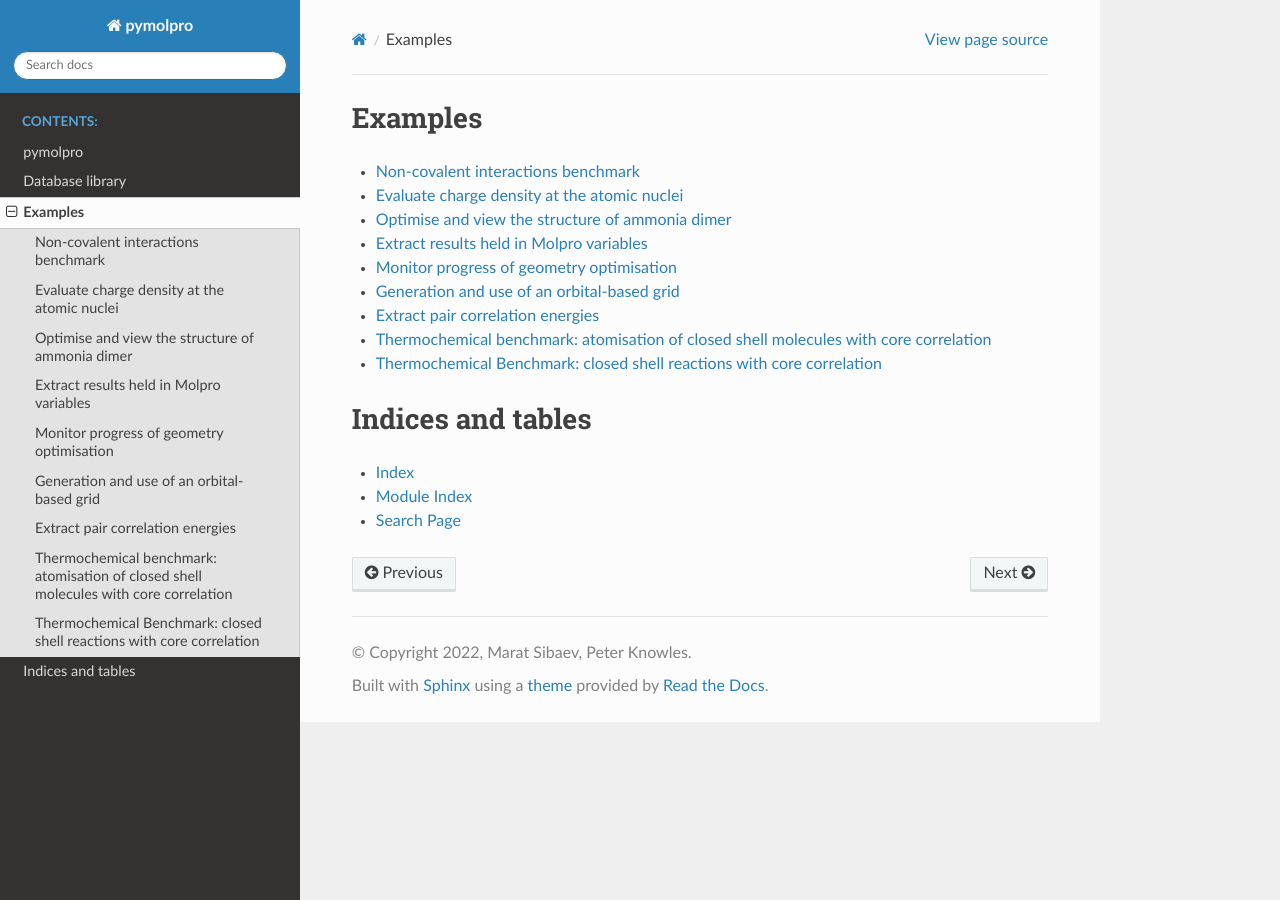
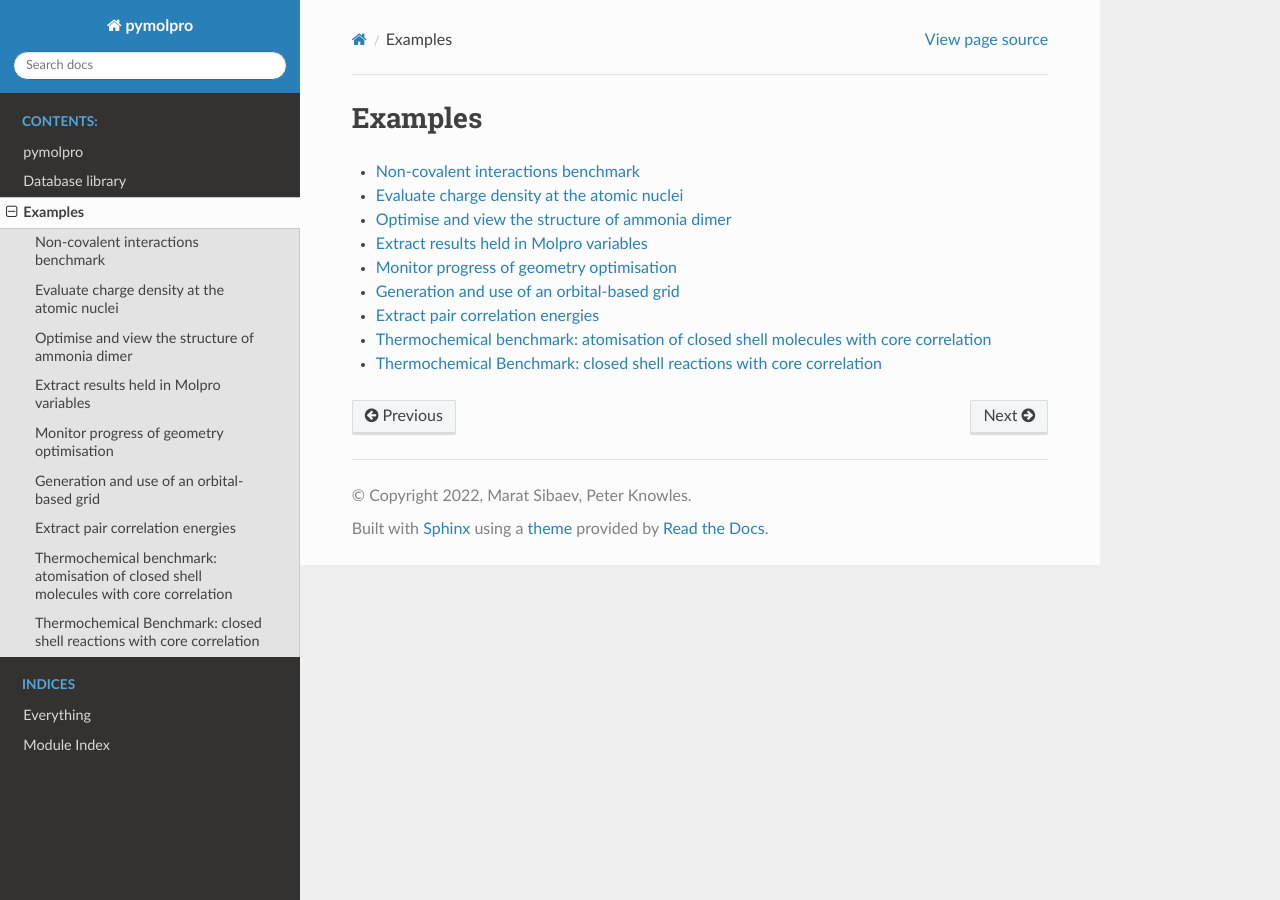
Before and after one commit to molpro/pymolpro, a Sphinx documentation site: the page built from docs/source/examples.rst, in a window 1280 px wide. Built offline with Sphinx 7.4.7 and the Read the Docs theme 2.0.0, drawn with Linux system fonts in a browser that asks for light colours; the version number could not be read and is left out.

Commit message:
tidy documentation

```diff
--- /dev/null
+++ b/docs/source/_templates/layout.html
@@ -0,0 +1,13 @@
+{% extends "!layout.html" %}
+
+{% block menu %}
+{{ super() }}
+<p class="caption">
+    <span class="caption-text">Indices</span>
+</p>
+<ul>
+    <li class="toctree-l1"><a href= "{{pathto('genindex.html', 1)}}">Everything</a></li>
+    <li class="toctree-l1"><a href= "{{pathto('py-modindex.html', 1)}}">Module Index</a></li>
+</ul>
+
+{% endblock %}
--- a/docs/source/conf.py
+++ b/docs/source/conf.py
@@ -40,7 +40,7 @@
 # https://www.sphinx-doc.org/en/master/usage/configuration.html#options-for-html-output
 
 html_theme = "sphinx_rtd_theme"
-html_static_path = ['_static']
+# html_static_path = ['_static']
 
 import os
 
--- a/docs/source/examples.rst
+++ b/docs/source/examples.rst
@@ -6,11 +6,3 @@
    :glob:
 
    examples/*
-
-
-Indices and tables
-==================
-
-* :ref:`genindex`
-* :ref:`modindex`
-* :ref:`search`
```
